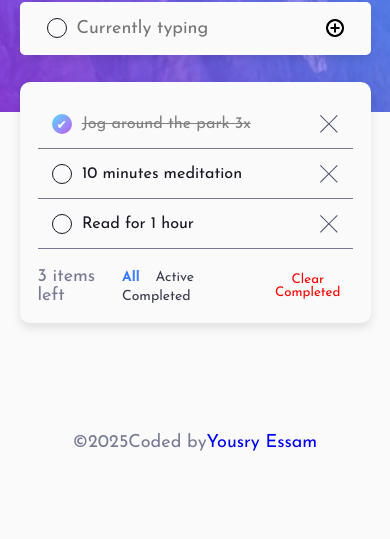
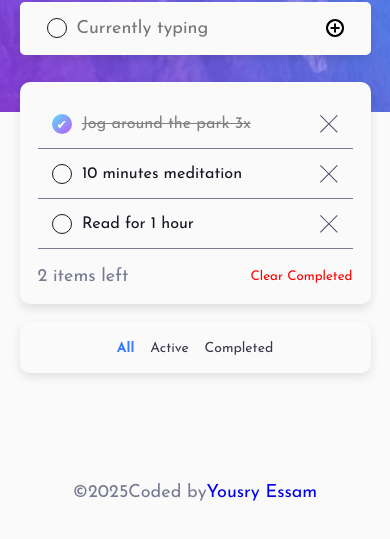
Before and after one commit to YousryEssam/ToDoApp, a plain HTML site: page index.html in a window 390 px wide. Shown: the part 141-680 px from the top of the page. Drawn offline with Linux system fonts and the light colour scheme.

Commit message:
UpdateItem Count & General enhancement

```diff
--- a/index.html
+++ b/index.html
@@ -64,8 +64,8 @@
       </ul>
 
       <div class="footer">
-        <span id="items-left">3 items left</span>
-        <div class="filters">
+        <span id="items-left"> 3 items left</span>
+        <div class="filters desktop-filters">
           <button class="filter-btn active" data-filter="all" onclick="FilterNotes('all')">All</button>
           <button class="filter-btn" data-filter="active" onclick="FilterNotes('active')">Active</button>
           <button class="filter-btn" data-filter="completed" onclick="FilterNotes('completed')">Completed</button>
@@ -74,8 +74,15 @@
       </div>
     </div>
 
+    <div class="mobile-footer">
+      <div class="filters">
+        <button class="filter-btn active" data-filter="all" onclick="FilterNotes('all')">All</button>
+        <button class="filter-btn" data-filter="active" onclick="FilterNotes('active')">Active</button>
+        <button class="filter-btn" data-filter="completed" onclick="FilterNotes('completed')">Completed</button>
+      </div>
+    </div>
+
   </div>
-
 
   <footer class="container">
     &copy; <span id="currentYear"></span> Coded by <a href="https://www.linkedin.com/in/yousryessam/"
--- a/script.js
+++ b/script.js
@@ -105,6 +105,21 @@ function FilterNotes(filter) {
         }
     });
 }
+// remin items count
+function UpdateItemsCount() {
+    const items_left_span = document.getElementById('items-left');
+    const todoList = document.getElementById('todo-list');
+    // Convert to array & filter out the template <li> elements
+    const todoItems = [...todoList.children].filter(item => !item.classList.contains('template'));
+    let cnt = 0 ;
+    todoItems.forEach(item => {
+        const checkbox = item.querySelector('.task-checkbox');
+        if (!checkbox.checked) {
+            cnt++;
+        }
+    });
+    items_left_span.textContent = cnt + " items left";
+}
 
 function ClearCompleted() {
     const todoList = document.getElementById('todo-list');
@@ -116,3 +131,4 @@ function ClearCompleted() {
         }
     });
 }
+setInterval(UpdateItemsCount, 100);
--- a/style.css
+++ b/style.css
@@ -326,7 +326,18 @@ li:hover .delete-btn {
   cursor: pointer;
 }
 
-
+.mobile-footer {
+  display: none;
+  width: 90vw;
+  margin-top: 1rem;
+  border-radius: 10px;
+  align-items: center;
+  padding: 0.9rem 1.5rem;
+  justify-content: center;
+  color: var(--font-color);
+  background: var(--input-box-color);
+  box-shadow: 0px 4px 10px rgba(0, 0, 0, 0.1);
+}
 
 @media (max-width: 900px) {
 
@@ -346,7 +357,12 @@ li:hover .delete-btn {
   .bg-img-container {
     height: 30vh;
   }
-
+  .mobile-footer {
+    display: flex;
+  }
+  .desktop-filters{
+    display: none;
+  }
   .head-section {
     margin-left: 5%;
     margin-right: 5%;
```
